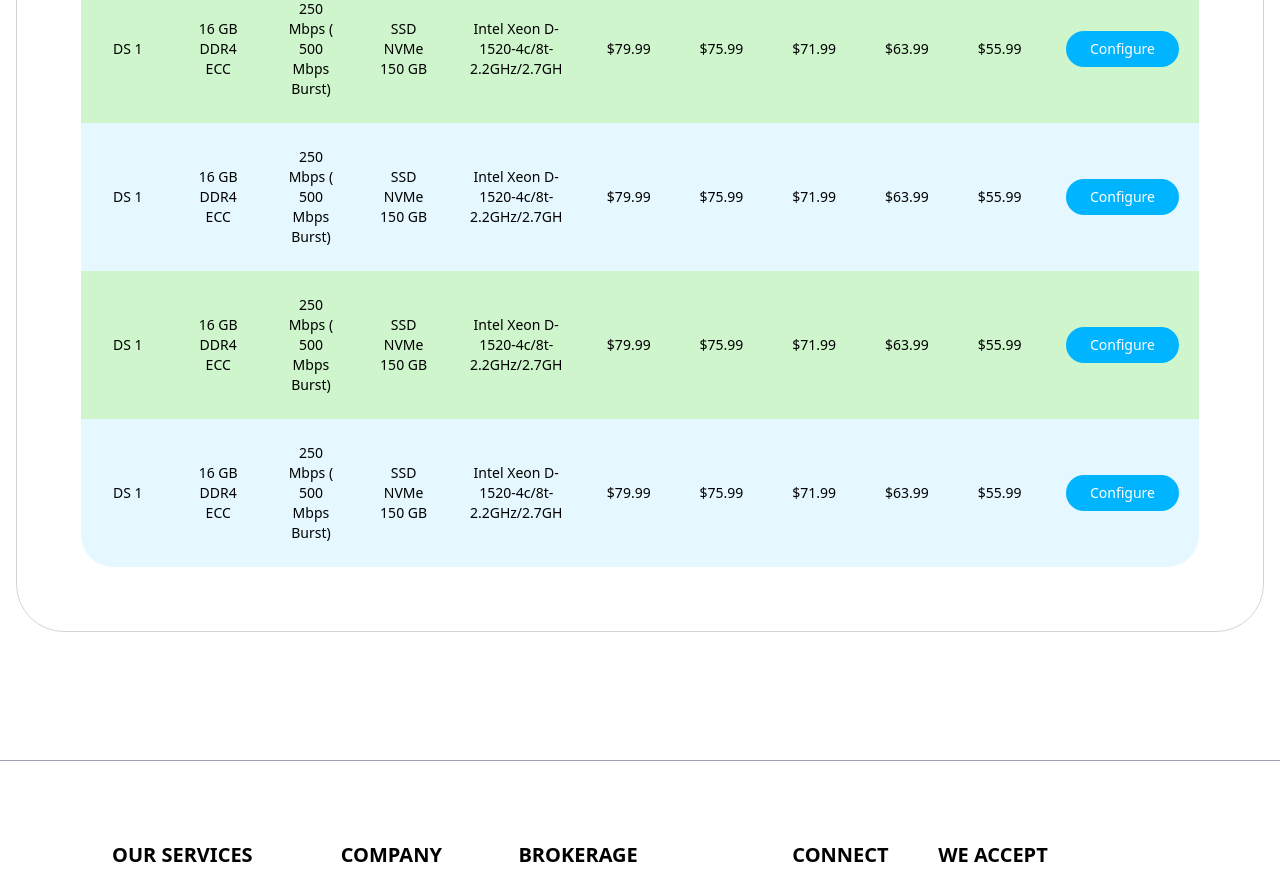
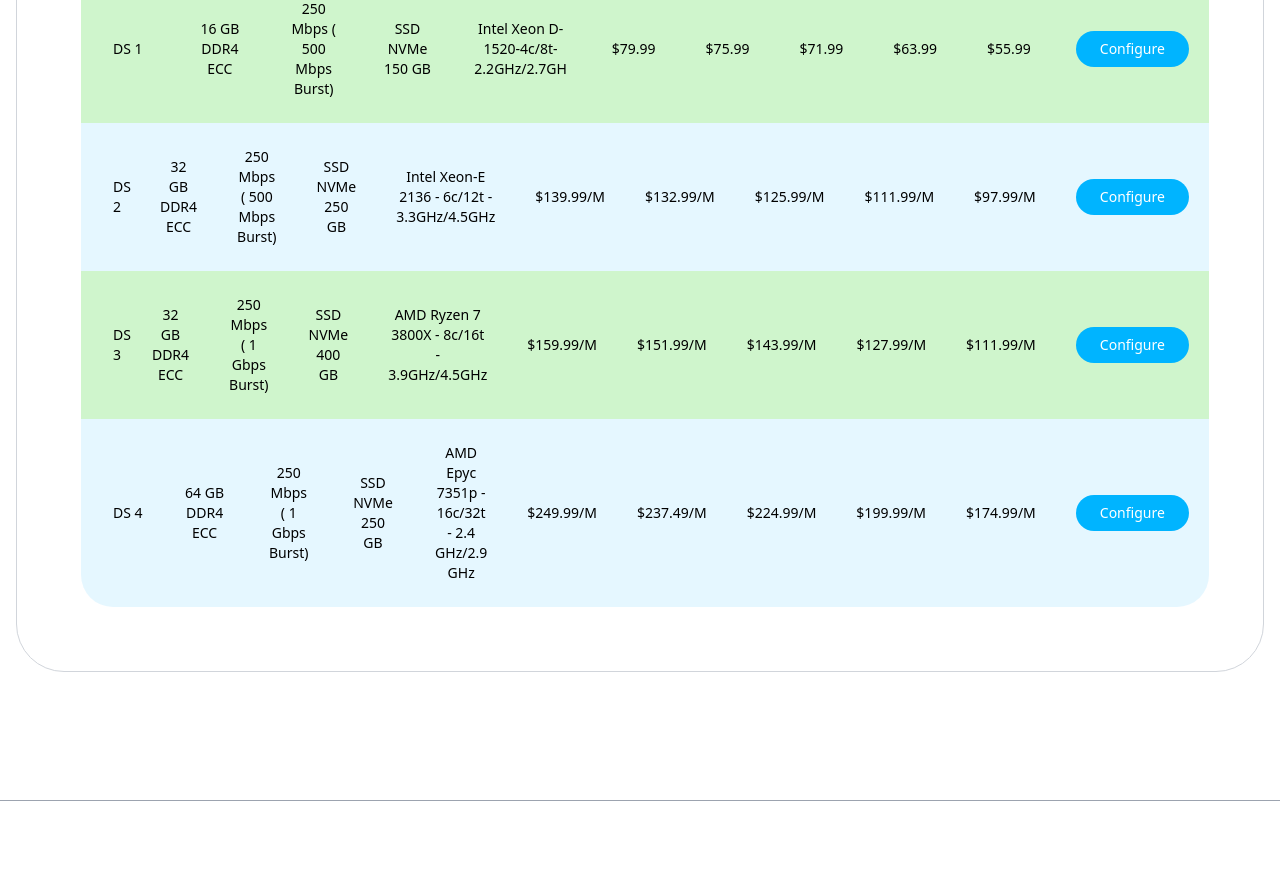
Before and after one commit to Jahangirruet/fxvps2, a Nuxt app in the folder my-app/: page /dedicated-server in a window 1280 px wide. Shown: the part 840-1714 px from the top of the page. Built offline with nearby package versions, Linux system fonts and the light colour scheme.

Commit message:
dedicated server page updated

```diff
--- a/my-app/pages/dedicated-server.vue
+++ b/my-app/pages/dedicated-server.vue
@@ -209,7 +209,7 @@
                       <span class="text-base font-bold pr-2 xl:hidden"
                         >Server Name:</span
                       >
-                      DS 1
+                      DS 2
                     </td>
                     <td
                       class="flex justify-center text-black items-center text-center xl:basis-[10%] py-2 xl:py-6 text-sm xl:px-5"
@@ -217,7 +217,7 @@
                       <span class="text-base font-bold pr-2 xl:hidden"
                         >RAM:</span
                       >
-                      16 GB DDR4 ECC
+                      32 GB DDR4 ECC
                     </td>
                     <td
                       class="flex justify-center text-black items-center text-center xl:basis-[10%] py-2 xl:py-6 text-sm xl:px-5"
@@ -233,7 +233,7 @@
                       <span class="text-base font-bold pr-2 xl:hidden"
                         >Disk:</span
                       >
-                      SSD NVMe 150 GB
+                      SSD NVMe 250 GB
                     </td>
                     <td
                       class="flex justify-center text-black items-center text-center xl:basis-[10%] py-2 xl:py-6 text-sm xl:px-5"
@@ -241,7 +241,7 @@
                       <span class="text-base font-bold pr-2 xl:hidden"
                         >CPU:
                       </span>
-                      Intel Xeon D-1520-4c/8t-2.2GHz/2.7GH
+                      Intel Xeon-E 2136 - 6c/12t - 3.3GHz/4.5GHz
                     </td>
                     <td
                       class="flex justify-center text-black items-center text-center xl:basis-[10%] py-2 xl:py-6 text-sm xl:px-5"
@@ -249,7 +249,7 @@
                       <span class="text-base font-bold pr-2 xl:hidden"
                         >Price 1/M:
                       </span>
-                      $79.99
+                      $139.99/M
                     </td>
                     <td
                       class="flex justify-center text-black items-center text-center xl:basis-[10%] py-2 xl:py-6 text-sm xl:px-5"
@@ -257,7 +257,7 @@
                       <span class="text-base font-bold pr-2 xl:hidden"
                         >Price 3/M:
                       </span>
-                      $75.99
+                      $132.99/M
                     </td>
                     <td
                       class="flex justify-center text-black items-center text-center xl:basis-[10%] py-2 xl:py-6 text-sm xl:px-5"
@@ -265,7 +265,7 @@
                       <span class="text-base font-bold pr-2 xl:hidden"
                         >Price 6/M:</span
                       >
-                      $71.99
+                      $125.99/M
                     </td>
                     <td
                       class="flex justify-center text-black items-center text-center xl:basis-[10%] py-2 xl:py-6 text-sm xl:px-5"
@@ -273,7 +273,7 @@
                       <span class="text-base font-bold pr-2 xl:hidden"
                         >Price 12/M:</span
                       >
-                      $63.99
+                      $111.99/M
                     </td>
                     <td
                       class="flex justify-center text-black items-center text-center xl:basis-[10%] py-2 xl:py-6 text-sm xl:px-5"
@@ -281,7 +281,7 @@
                       <span class="text-base font-bold pr-2 xl:hidden"
                         >Price 24/M:</span
                       >
-                      $55.99
+                      $97.99/M
                     </td>
                     <td
                       class="flex justify-center text-black items-center text-center xl:basis-[10%] py-2 xl:py-6 text-sm xl:px-5"
@@ -307,7 +307,7 @@
                       <span class="text-base font-bold pr-2 xl:hidden"
                         >Server Name:</span
                       >
-                      DS 1
+                      DS 3
                     </td>
                     <td
                       class="flex justify-center text-black items-center text-center xl:basis-[10%] py-2 xl:py-6 text-sm xl:px-5"
@@ -315,7 +315,7 @@
                       <span class="text-base font-bold pr-2 xl:hidden"
                         >RAM:</span
                       >
-                      16 GB DDR4 ECC
+                      32 GB DDR4 ECC
                     </td>
                     <td
                       class="flex justify-center text-black items-center text-center xl:basis-[10%] py-2 xl:py-6 text-sm xl:px-5"
@@ -323,7 +323,7 @@
                       <span class="text-base font-bold pr-2 xl:hidden"
                         >Band Width:</span
                       >
-                      250 Mbps ( 500 Mbps Burst)
+                      250 Mbps ( 1 Gbps Burst)
                     </td>
                     <td
                       class="flex justify-center text-black items-center text-center xl:basis-[10%] py-2 xl:py-6 text-sm xl:px-5"
@@ -331,7 +331,7 @@
                       <span class="text-base font-bold pr-2 xl:hidden"
                         >Disk:</span
                       >
-                      SSD NVMe 150 GB
+                      SSD NVMe 400 GB
                     </td>
                     <td
                       class="flex justify-center text-black items-center text-center xl:basis-[10%] py-2 xl:py-6 text-sm xl:px-5"
@@ -339,7 +339,7 @@
                       <span class="text-base font-bold pr-2 xl:hidden"
                         >CPU:
                       </span>
-                      Intel Xeon D-1520-4c/8t-2.2GHz/2.7GH
+                      AMD Ryzen 7 3800X - 8c/16t - 3.9GHz/4.5GHz
                     </td>
                     <td
                       class="flex justify-center text-black items-center text-center xl:basis-[10%] py-2 xl:py-6 text-sm xl:px-5"
@@ -347,7 +347,7 @@
                       <span class="text-base font-bold pr-2 xl:hidden"
                         >Price 1/M:
                       </span>
-                      $79.99
+                      $159.99/M
                     </td>
                     <td
                       class="flex justify-center text-black items-center text-center xl:basis-[10%] py-2 xl:py-6 text-sm xl:px-5"
@@ -355,7 +355,7 @@
                       <span class="text-base font-bold pr-2 xl:hidden"
                         >Price 3/M:
                       </span>
-                      $75.99
+                      $151.99/M
                     </td>
                     <td
                       class="flex justify-center text-black items-center text-center xl:basis-[10%] py-2 xl:py-6 text-sm xl:px-5"
@@ -363,7 +363,7 @@
                       <span class="text-base font-bold pr-2 xl:hidden"
                         >Price 6/M:</span
                       >
-                      $71.99
+                      $143.99/M
                     </td>
                     <td
                       class="flex justify-center text-black items-center text-center xl:basis-[10%] py-2 xl:py-6 text-sm xl:px-5"
@@ -371,7 +371,7 @@
                       <span class="text-base font-bold pr-2 xl:hidden"
                         >Price 12/M:</span
                       >
-                      $63.99
+                      $127.99/M
                     </td>
                     <td
                       class="flex justify-center text-black items-center text-center xl:basis-[10%] py-2 xl:py-6 text-sm xl:px-5"
@@ -379,7 +379,7 @@
                       <span class="text-base font-bold pr-2 xl:hidden"
                         >Price 24/M:</span
                       >
-                      $55.99
+                      $111.99/M
                     </td>
                     <td
                       class="flex justify-center text-black items-center text-center xl:basis-[10%] py-2 xl:py-6 text-sm xl:px-5"
@@ -405,7 +405,7 @@
                       <span class="text-base font-bold pr-2 xl:hidden"
                         >Server Name:</span
                       >
-                      DS 1
+                      DS 4
                     </td>
                     <td
                       class="flex justify-center text-black items-center text-center xl:basis-[10%] py-2 xl:py-6 text-sm xl:px-5"
@@ -413,7 +413,7 @@
                       <span class="text-base font-bold pr-2 xl:hidden"
                         >RAM:</span
                       >
-                      16 GB DDR4 ECC
+                      64 GB DDR4 ECC
                     </td>
                     <td
                       class="flex justify-center text-black items-center text-center xl:basis-[10%] py-2 xl:py-6 text-sm xl:px-5"
@@ -421,7 +421,7 @@
                       <span class="text-base font-bold pr-2 xl:hidden"
                         >Band Width:</span
                       >
-                      250 Mbps ( 500 Mbps Burst)
+                      250 Mbps ( 1 Gbps Burst)
                     </td>
                     <td
                       class="flex justify-center text-black items-center text-center xl:basis-[10%] py-2 xl:py-6 text-sm xl:px-5"
@@ -429,7 +429,7 @@
                       <span class="text-base font-bold pr-2 xl:hidden"
                         >Disk:</span
                       >
-                      SSD NVMe 150 GB
+                      SSD NVMe 250 GB
                     </td>
                     <td
                       class="flex justify-center text-black items-center text-center xl:basis-[10%] py-2 xl:py-6 text-sm xl:px-5"
@@ -437,7 +437,7 @@
                       <span class="text-base font-bold pr-2 xl:hidden"
                         >CPU:
                       </span>
-                      Intel Xeon D-1520-4c/8t-2.2GHz/2.7GH
+                      AMD Epyc 7351p - 16c/32t - 2.4 GHz/2.9 GHz
                     </td>
                     <td
                       class="flex justify-center text-black items-center text-center xl:basis-[10%] py-2 xl:py-6 text-sm xl:px-5"
@@ -445,7 +445,7 @@
                       <span class="text-base font-bold pr-2 xl:hidden"
                         >Price 1/M:
                       </span>
-                      $79.99
+                      $249.99/M
                     </td>
                     <td
                       class="flex justify-center text-black items-center text-center xl:basis-[10%] py-2 xl:py-6 text-sm xl:px-5"
@@ -453,7 +453,7 @@
                       <span class="text-base font-bold pr-2 xl:hidden"
                         >Price 3/M:
                       </span>
-                      $75.99
+                      $237.49/M
                     </td>
                     <td
                       class="flex justify-center text-black items-center text-center xl:basis-[10%] py-2 xl:py-6 text-sm xl:px-5"
@@ -461,7 +461,7 @@
                       <span class="text-base font-bold pr-2 xl:hidden"
                         >Price 6/M:</span
                       >
-                      $71.99
+                      $224.99/M
                     </td>
                     <td
                       class="flex justify-center text-black items-center text-center xl:basis-[10%] py-2 xl:py-6 text-sm xl:px-5"
@@ -469,7 +469,7 @@
                       <span class="text-base font-bold pr-2 xl:hidden"
                         >Price 12/M:</span
                       >
-                      $63.99
+                      $199.99/M
                     </td>
                     <td
                       class="flex justify-center text-black items-center text-center xl:basis-[10%] py-2 xl:py-6 text-sm xl:px-5"
@@ -477,7 +477,7 @@
                       <span class="text-base font-bold pr-2 xl:hidden"
                         >Price 24/M:</span
                       >
-                      $55.99
+                      $174.99/M
                     </td>
                     <td
                       class="flex justify-center text-black items-center text-center xl:basis-[10%] py-2 xl:py-6 text-sm xl:px-5"
```
